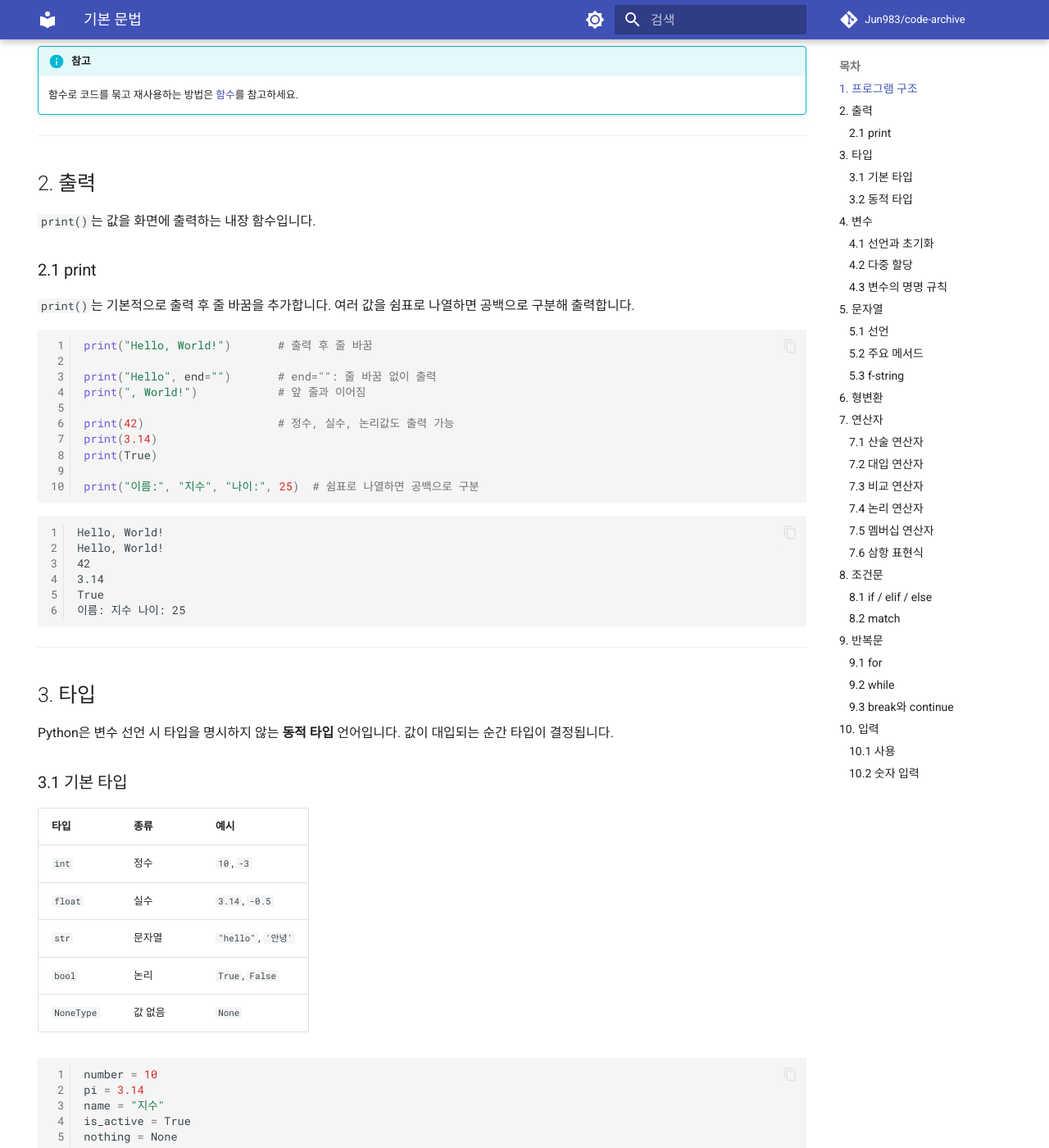
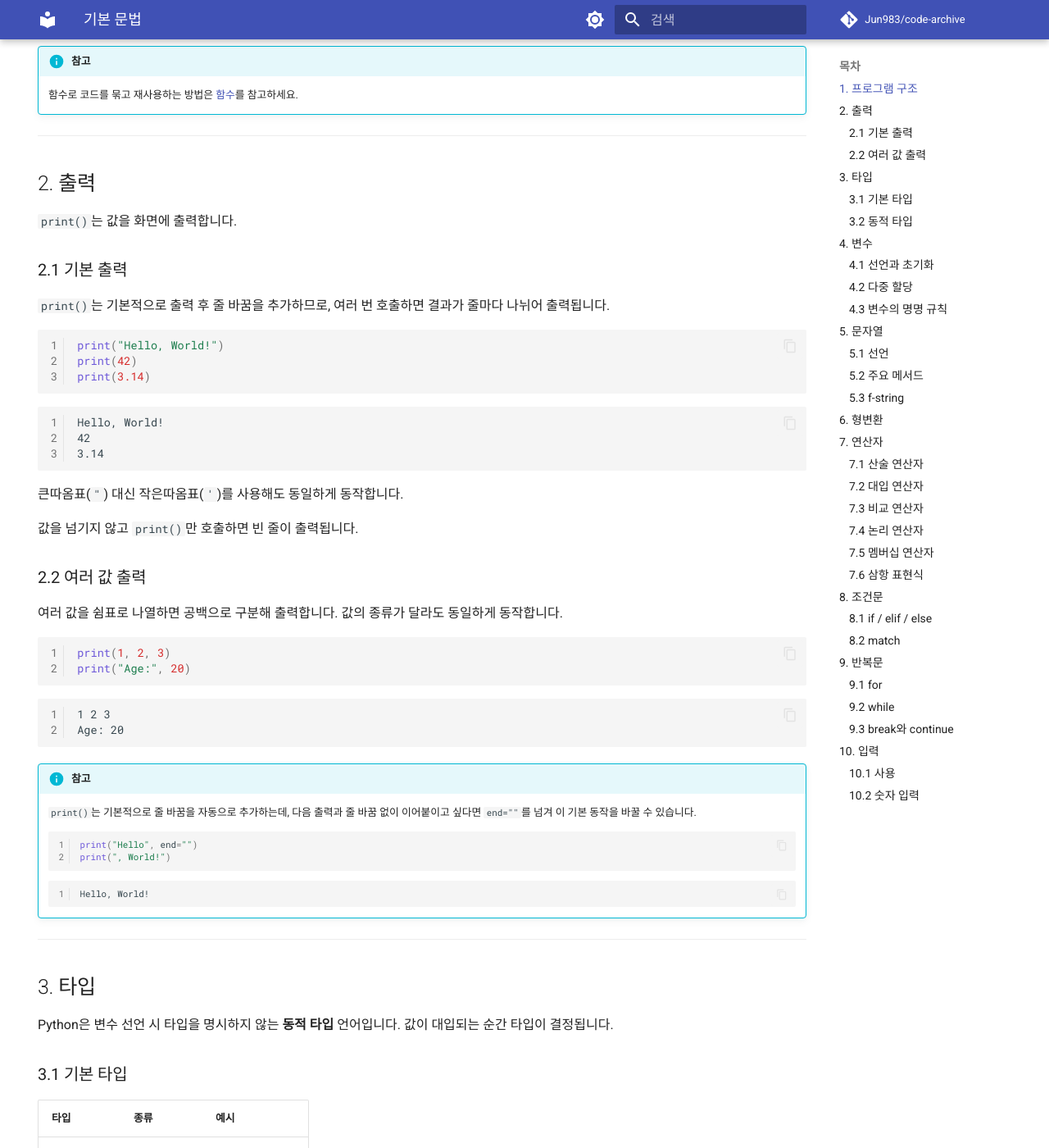
Before and after one commit to Jun983/code-archive, an MkDocs documentation site: the page built from docs/python/syntax.md, in a window 1280 px wide and 1400 px high, scrolled down 465 px. Shown: the whole window at 82% size. Built offline with MkDocs 1.6.1 and Material for MkDocs 9.7.7, drawn with Linux system fonts in a browser that asks for light colours; comment, search, counter and statistics services are not loaded.

Commit message:
docs(python): 출력 섹션 예제를 초보자 친화적으로 재구성

````diff
--- a/docs/python/syntax.md
+++ b/docs/python/syntax.md
@@ -27,33 +27,51 @@ Hello, World!
 
 ## 2. 출력
 
-`print()`는 값을 화면에 출력하는 내장 함수입니다.
+`print()`는 값을 화면에 출력합니다.
 
-### 2.1 print
+### 2.1 기본 출력
 
-`print()`는 기본적으로 출력 후 줄 바꿈을 추가합니다. 여러 값을 쉼표로 나열하면 공백으로 구분해 출력합니다.
+`print()`는 기본적으로 출력 후 줄 바꿈을 추가하므로, 여러 번 호출하면 결과가 줄마다 나뉘어 출력됩니다.
 
 ```python
-print("Hello, World!")       # 출력 후 줄 바꿈
-
-print("Hello", end="")       # end="": 줄 바꿈 없이 출력
-print(", World!")            # 앞 줄과 이어짐
-
-print(42)                    # 정수, 실수, 논리값도 출력 가능
+print("Hello, World!")
+print(42)
 print(3.14)
-print(True)
-
-print("이름:", "지수", "나이:", 25)  # 쉼표로 나열하면 공백으로 구분
 ```
 
 ```
 Hello, World!
-Hello, World!
 42
 3.14
-True
-이름: 지수 나이: 25
 ```
+
+큰따옴표(`"`) 대신 작은따옴표(`'`)를 사용해도 동일하게 동작합니다.
+
+값을 넘기지 않고 `print()`만 호출하면 빈 줄이 출력됩니다.
+
+### 2.2 여러 값 출력
+
+여러 값을 쉼표로 나열하면 공백으로 구분해 출력합니다. 값의 종류가 달라도 동일하게 동작합니다.
+
+```python
+print(1, 2, 3)
+print("Age:", 20)
+```
+
+```
+1 2 3
+Age: 20
+```
+
+!!! info "참고"
+    `print()`는 기본적으로 줄 바꿈을 자동으로 추가하는데, 다음 출력과 줄 바꿈 없이 이어붙이고 싶다면 `end=""`를 넘겨 이 기본 동작을 바꿀 수 있습니다.
+    ```python
+    print("Hello", end="")
+    print(", World!")
+    ```
+    ```
+    Hello, World!
+    ```
 
 ---
 
````
